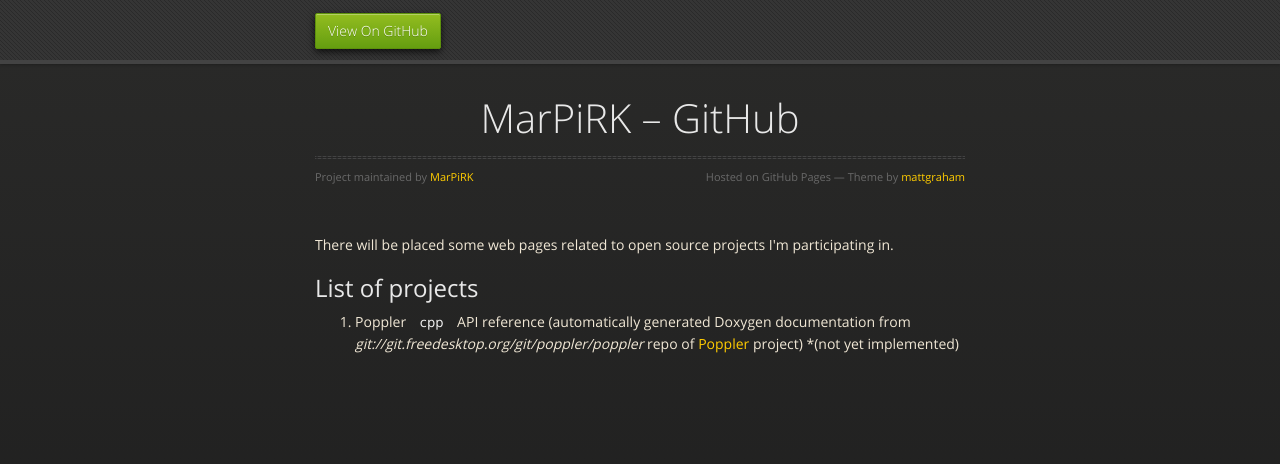
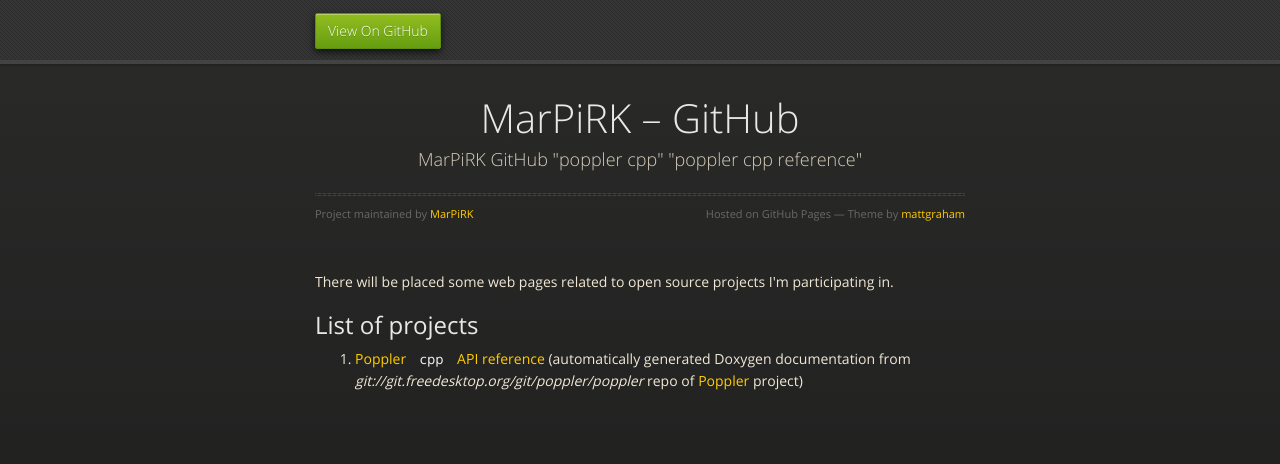
Before and after one commit to MarPiRK/marpirk.github.io, a plain HTML site: page index.html in a window 1280 px wide. Drawn offline with nearby package versions, Linux system fonts and the light colour scheme.

Commit message:
Replace master branch with page content via GitHub

```diff
--- a/index.html
+++ b/index.html
@@ -29,7 +29,7 @@
       <section>
         <div id="title">
           <h1>MarPiRK – GitHub</h1>
-          <p></p>
+          <p>MarPiRK GitHub &quot;poppler cpp&quot; &quot;poppler cpp reference&quot;</p>
           <hr>
           <span class="credits left">Project maintained by <a href="https://github.com/MarPiRK">MarPiRK</a></span>
           <span class="credits right">Hosted on GitHub Pages &mdash; Theme by <a href="https://twitter.com/michigangraham">mattgraham</a></span>
@@ -41,7 +41,8 @@
 <a id="list-of-projects" class="anchor" href="#list-of-projects" aria-hidden="true"><span class="octicon octicon-link"></span></a>List of projects</h2>
 
 <ol>
-<li>Poppler <code>cpp</code> API reference (automatically generated Doxygen documentation from <em>git://git.freedesktop.org/git/poppler/poppler</em> repo of <a href="http://poppler.freedesktop.org/">Poppler</a> project) *(not yet implemented)</li>
+<li>
+<a href="http://marpirk.github.io/poppler-cpp-doc">Poppler <code>cpp</code> API reference</a> (automatically generated Doxygen documentation from <em>git://git.freedesktop.org/git/poppler/poppler</em> repo of <a href="http://poppler.freedesktop.org/">Poppler</a> project)</li>
 </ol>
       </section>
 
--- a/params.json
+++ b/params.json
@@ -1 +1 @@
-{"name":"MarPiRK – GitHub","tagline":"","body":"There will be placed some web pages related to open source projects I'm participating in.\r\n\r\n## List of projects\r\n1. Poppler `cpp` API reference (automatically generated Doxygen documentation from _git://git.freedesktop.org/git/poppler/poppler_ repo of [Poppler](http://poppler.freedesktop.org/) project) *(not yet implemented)","google":"UA-29318724-2","note":"Don't delete this file! It's used internally to help with page regeneration."}
+{"name":"MarPiRK – GitHub","tagline":"MarPiRK GitHub \"poppler cpp\" \"poppler cpp reference\"","body":"There will be placed some web pages related to open source projects I'm participating in.\r\n\r\n## List of projects\r\n1. [Poppler `cpp` API reference](http://marpirk.github.io/poppler-cpp-doc) (automatically generated Doxygen documentation from _git://git.freedesktop.org/git/poppler/poppler_ repo of [Poppler](http://poppler.freedesktop.org/) project)","google":"UA-29318724-2","note":"Don't delete this file! It's used internally to help with page regeneration."}
```
